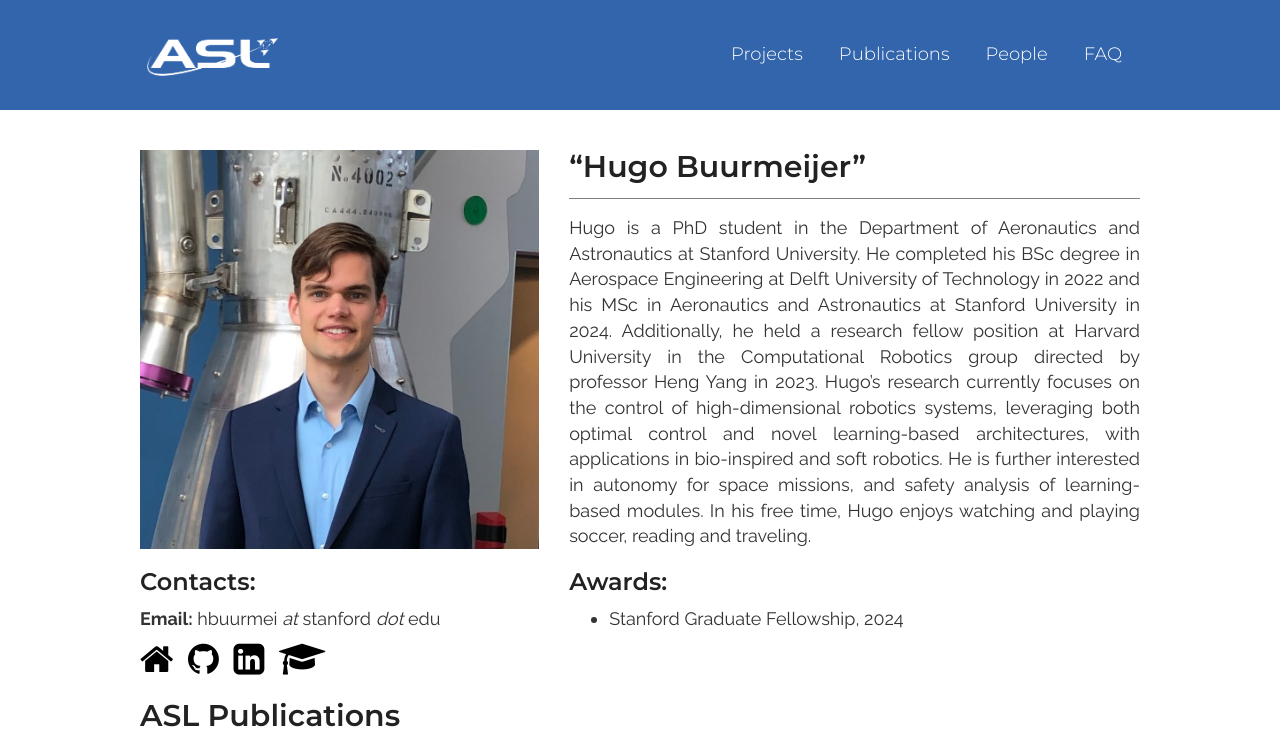
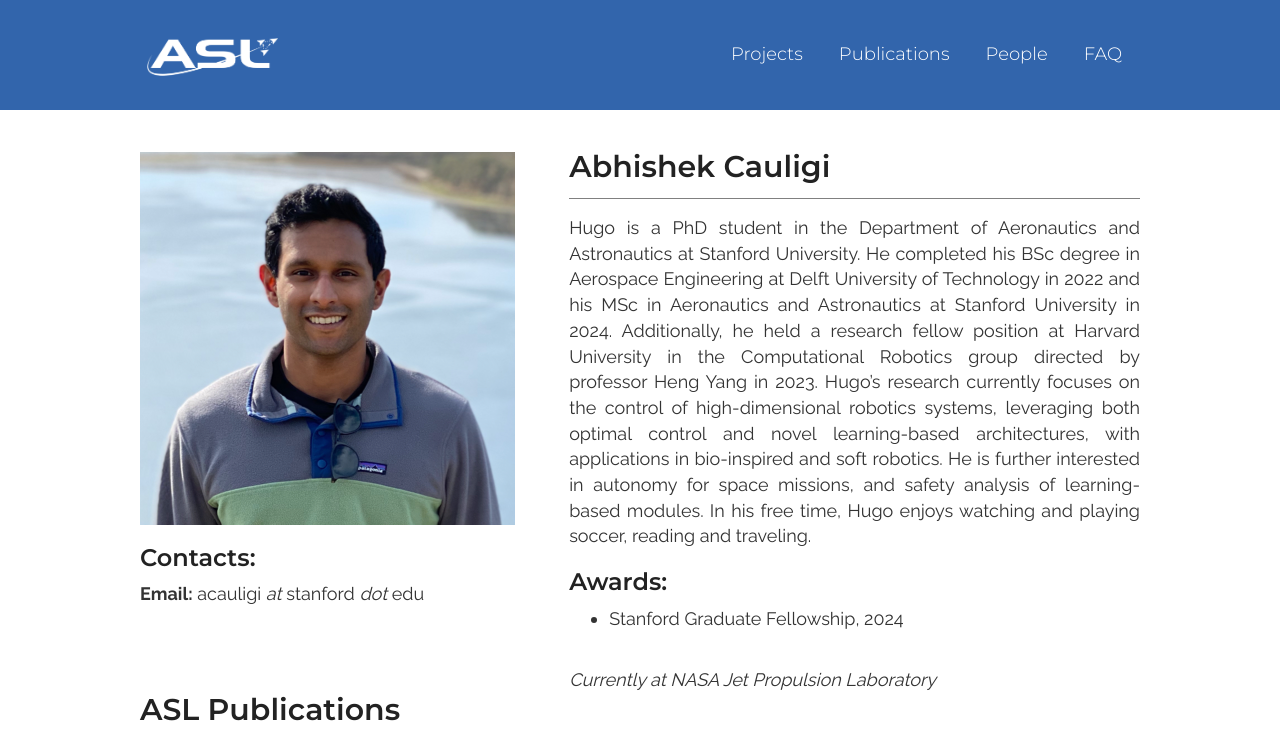
Before and after one commit to StanfordASL/StanfordASL.github.io, a Jekyll site: the page built from _people/hugo-buurmeijer.markdown, in a window 1280 px wide, cut to the strip 0-732 px from the top of the page. Built offline with Jekyll 4.4.1, drawn with Linux system fonts in a browser that asks for light colours.

Commit message:
Update hugo-buurmeijer.markdown

```diff
--- a/_people/hugo-buurmeijer.markdown
+++ b/_people/hugo-buurmeijer.markdown
@@ -1,16 +1,13 @@
 ---
 layout: person
-title: “Hugo Buurmeijer”
-last:  “Buurmeijer”
-date:  2024-06-22 00:00:00
-position: phd
-excerpt: “Optimal and learning-based control of high-dimensional robots”
-img: hbuurmei.jpeg
-email: hbuurmei@stanford.edu
-github: hbuurmei
-linkedin: hbuurmei
-website: https://hbuurmei.github.io
-gscholar: ywP7WbMAAAAJ
+title:  "Abhishek Cauligi"
+last:   "Cauligi"
+date:   2017-09-01 00:00:00 -0700
+position: alumni
+excerpt: "Trajectory optimization and optimal control for robotic systems"
+img: AbhishekCauligi.png
+email: acauligi@stanford.edu
+current: "NASA Jet Propulsion Laboratory"
 ---
 
 Hugo is a PhD student in the Department of Aeronautics and Astronautics at Stanford University. He completed his BSc degree in Aerospace Engineering at Delft University of Technology in 2022 and his MSc in Aeronautics and Astronautics at Stanford University in 2024. Additionally, he held a research fellow position at Harvard University in the Computational Robotics group directed by professor Heng Yang in 2023.
```
